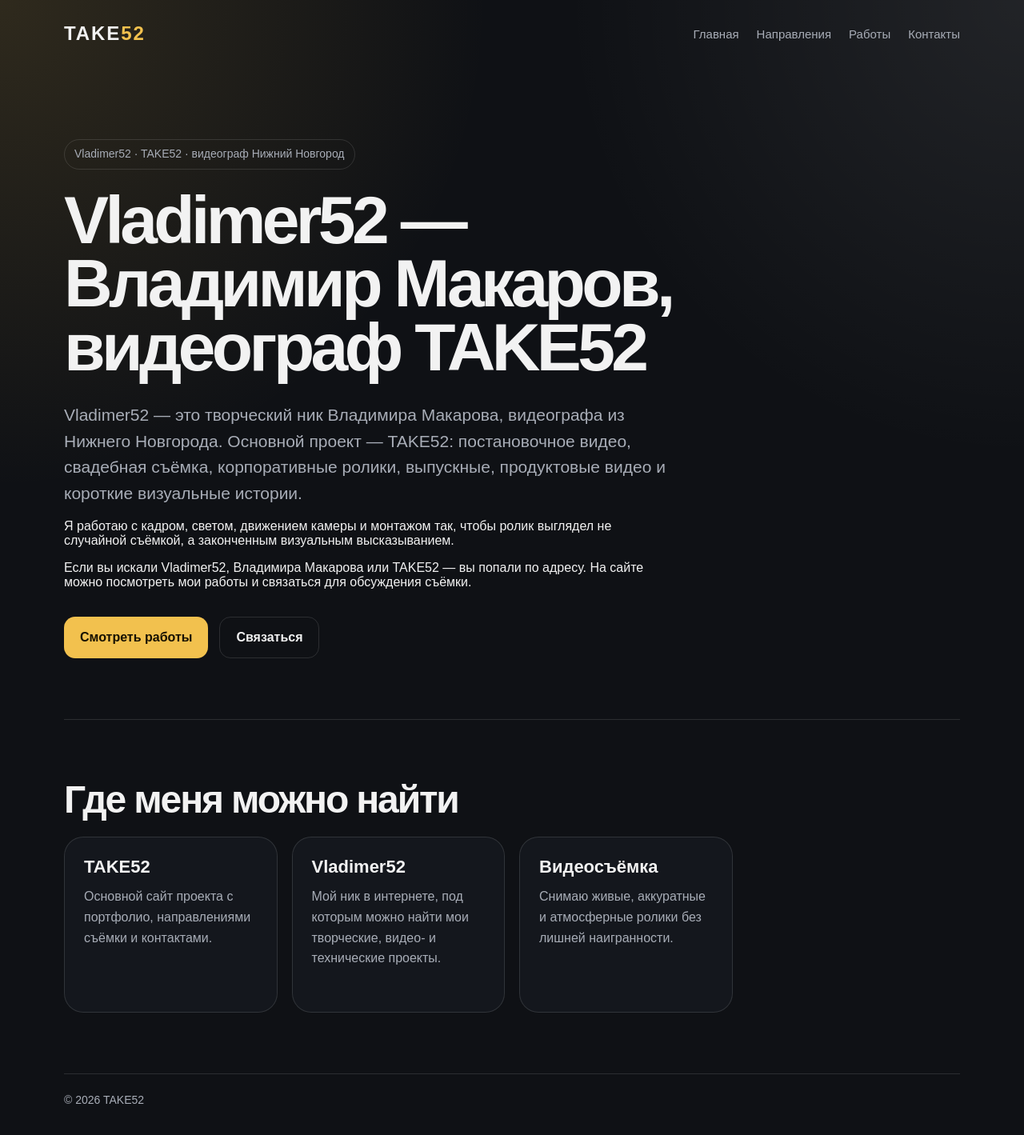
After one commit to Vladimer52/take52, a FastAPI app: template app/templates/vladimer52.html in a window 1280 px wide. The commit adds this page. Shown: the whole page at 80% size. Run offline with FastAPI, Linux system fonts and the light colour scheme; the template is opened without the code that fills it: most values are stand-ins (such as "Sample title", 1, 10 or a date in 2020).

Commit message:
feat: add new page for my nick

```diff
--- a/app/templates/base.html
+++ b/app/templates/base.html
@@ -3,8 +3,13 @@
 <head>
   <meta charset="utf-8">
   <meta name="viewport" content="width=device-width, initial-scale=1">
-  <title>{{ title }}</title>
-  <link rel="stylesheet" href="{{ url_for('static', path='style.css') }}?v=2">
+<title>{{ title }}</title>
+
+{% if description %}
+<meta name="description" content="{{ description }}">
+{% endif %}
+
+<link rel="stylesheet" href="{{ url_for('static', path='style.css') }}?v=2">
   <link rel="icon" href="/favicon.ico" sizes="any">
   <link rel="icon" type="image/png" href="{{ url_for('static', path='img/mascot.png') }}">
   <link rel="apple-touch-icon" href="{{ url_for('static', path='img/mascot.png') }}">
--- /dev/null
+++ b/app/templates/vladimer52.html
@@ -0,0 +1,61 @@
+{% extends "base.html" %}
+
+{% block content %}
+
+<section class="hero">
+    <div class="hero-content">
+        <p class="tag">Vladimer52 · TAKE52 · видеограф Нижний Новгород</p>
+
+        <h1>Vladimer52 — Владимир Макаров, видеограф TAKE52</h1>
+
+        <p class="lead">
+            Vladimer52 — это творческий ник Владимира Макарова, видеографа из Нижнего Новгорода.
+            Основной проект — TAKE52: постановочное видео, свадебная съёмка, корпоративные ролики,
+            выпускные, продуктовые видео и короткие визуальные истории.
+        </p>
+
+        <p>
+            Я работаю с кадром, светом, движением камеры и монтажом так, чтобы ролик выглядел
+            не случайной съёмкой, а законченным визуальным высказыванием.
+        </p>
+
+        <p>
+            Если вы искали Vladimer52, Владимира Макарова или TAKE52 — вы попали по адресу.
+            На сайте можно посмотреть мои работы и связаться для обсуждения съёмки.
+        </p>
+
+        <div class="buttons">
+            <a class="btn primary" href="/#portfolio">Смотреть работы</a>
+            <a class="btn secondary" href="/#contacts">Связаться</a>
+        </div>
+    </div>
+</section>
+
+<section class="section">
+    <h2>Где меня можно найти</h2>
+
+    <div class="cards">
+        <article class="card">
+            <h3>TAKE52</h3>
+            <p>
+                Основной сайт проекта с портфолио, направлениями съёмки и контактами.
+            </p>
+        </article>
+
+        <article class="card">
+            <h3>Vladimer52</h3>
+            <p>
+                Мой ник в интернете, под которым можно найти мои творческие, видео- и технические проекты.
+            </p>
+        </article>
+
+        <article class="card">
+            <h3>Видеосъёмка</h3>
+            <p>
+                Снимаю живые, аккуратные и атмосферные ролики без лишней наигранности.
+            </p>
+        </article>
+    </div>
+</section>
+
+{% endblock %}
```
Also changed, not shown: app/routes/pages.py (+16 -0 lines), app/static/sitemap.xml (+10 -0 lines).
